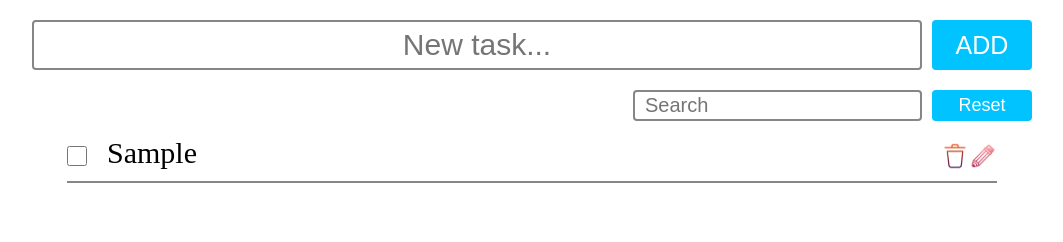
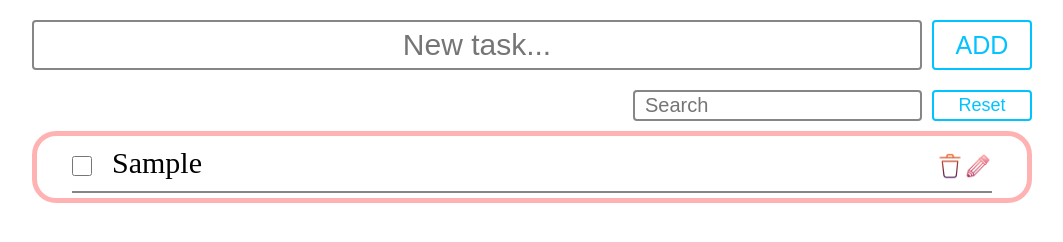
Before and after one commit to NikitaSid1/ToDoListHTML, a website built with webpack: page index.html in a window 1280 px wide. Both pictures are taken after typing "Sample" into the empty fields and a click on the button "ADD". Shown: the whole page, without its empty margins (108-1171 px from the left). Built offline with nearby package versions, Linux system fonts and the light colour scheme.

Commit message:
feat: fixed styles

```diff
--- a/js/script.js
+++ b/js/script.js
@@ -78,14 +78,20 @@ function createListElement(todo) {
 
   const btnEdit = document.createElement('button');
   btnEdit.classList.add('edit');
+  function editAreaStyles() {
+    editArea.style.backgroundColor = 'rgba(0, 195, 255, 0.1)';
+    editArea.style.outline = 'none';
+    editArea.style.borderRadius = '5px';
+    editArea.style.border = '2px solid rgba(0, 195, 255)';
+  }
   btnEdit.addEventListener('click', () => {
     if (todo.content.trim() == false) {
       deleteElement();
     }
 
     if (editArea.style.backgroundColor === '') {
-      editArea.style.backgroundColor = '#dddbdb';
       editArea.contentEditable = true;
+      editAreaStyles();
       editArea.focus();
     } else {
       editArea.contentEditable = false;
@@ -143,4 +149,10 @@ function createTodoList(searchInputValue) {
   } else {
     completedTodoListElement.classList.add('hide');
   }
+
+  if (incompletedTodoList.length) {
+    incompletedTodoListElement.classList.remove('hide');
+  } else {
+    incompletedTodoListElement.classList.add('hide');
+  }
 }
--- a/scss/style.scss
+++ b/scss/style.scss
@@ -22,7 +22,7 @@
   padding: 0 40px;
   border: 2px solid #878585;
   &:focus {
-    outline: none !important;
+    outline: none;
     border-color: rgba(0, 195, 255);
   }
   &::placeholder {
@@ -35,12 +35,14 @@
   height: 50px;
   font-size: 25px;
   border: none;
-  color: #fff;
   cursor: pointer;
-  background-color: rgb(0, 195, 255);
+  border: 2px solid rgb(0, 195, 255);
+  background-color: rgb(255, 255, 255);
+  color: rgb(0, 195, 255);
   &:hover {
     background-color: rgba(0, 195, 255);
     box-shadow: rgba(0, 195, 255, 0.6) 0px 0px 0px 2px;
+    color: white;
   }
 }
 
@@ -58,6 +60,7 @@
     padding: 5px 10px;
     font-size: 30px;
     min-height: 45px;
+    width: 830px;
     margin-bottom: 5px;
     word-wrap: break-word;
   }
@@ -121,7 +124,7 @@
     font-size: 20px;
     border: 2px solid #878585;
     &:focus {
-      outline: none !important;
+      outline: none;
       border-color: rgba(0, 195, 255);
     }
   }
@@ -133,20 +136,26 @@
   padding: 0 5px;
   width: 100px;
   font-size: 18px;
-  color: white;
   border: none;
-  background-color: rgb(0, 195, 255);
+  border: 2px solid rgb(0, 195, 255);
+  background-color: rgb(255, 255, 255);
+  color: rgb(0, 195, 255);
   &:hover {
     background-color: rgba(0, 195, 255);
     box-shadow: rgba(0, 195, 255, 0.6) 0px 0px 0px 2px;
+    color: white;
   }
 }
 
 .completed {
-  background-color: rgb(0, 255, 38, 0.3);
   border-radius: 24px;
-  margin-top: -7px;
-  border-top: 3px rgb(135, 133, 133) solid;
+  border: 5px solid rgb(0, 255, 38, 0.3);
+  // background-color: rgb(0, 255, 38, 0.3);
+}
+.incompleted {
+  border-radius: 24px;
+  border: 5px solid rgba(255, 0, 0, 0.3);
+  // background-color: rgba(255, 0, 0, 0.3);
 }
 .hide {
   display: none;
```
Also changed, not shown: css/style.min.css, 1 other file.
